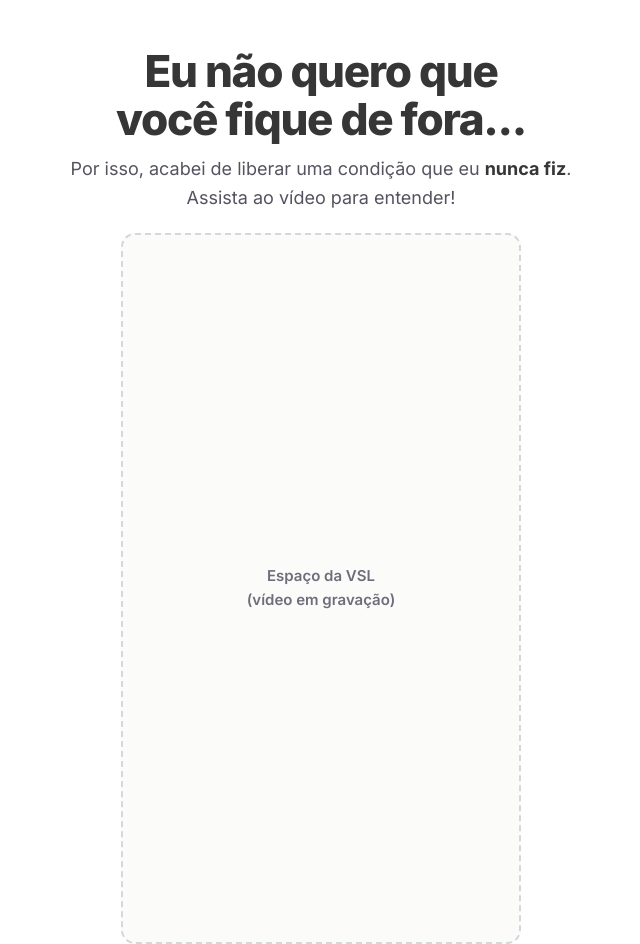
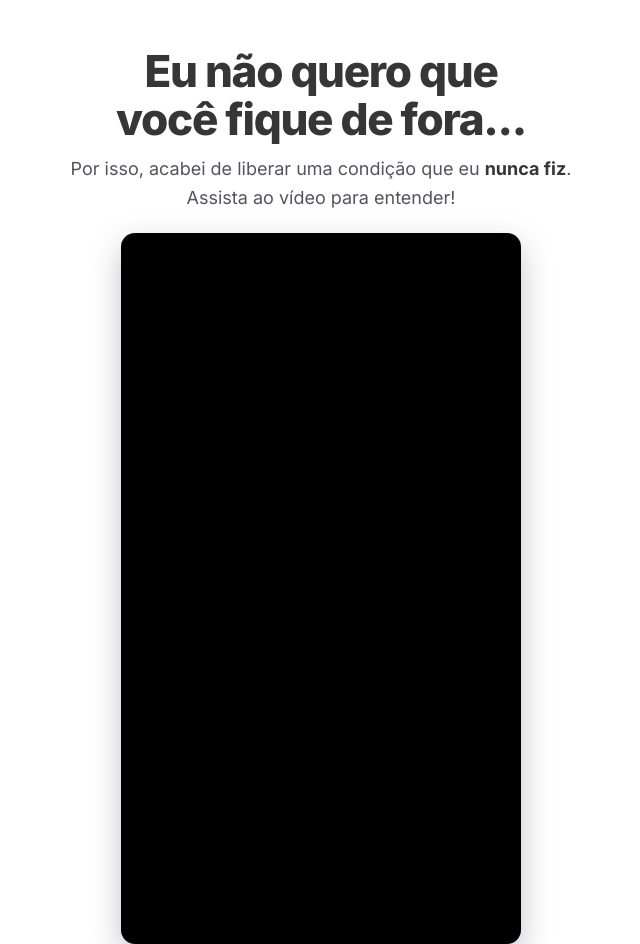
Before and after one commit to protocolotrainee/Voce-Contratado, a plain HTML site: page PCE-down/index.html in a window 1280 px wide. Shown: the top 944 px of the page, without its empty margins (319-959 px from the left). Drawn offline with Linux system fonts and the light colour scheme.

Commit message:
Add files via upload

```diff
--- a/PCE-down/index.html
+++ b/PCE-down/index.html
@@ -377,6 +377,16 @@
   <noscript><img height="1" width="1" style="display:none"
   src="https://www.facebook.com/tr?id=2066578667489577&ev=PageView&noscript=1"/></noscript>
   <!-- End Meta Pixel -->
+
+  <!-- VTurb: carregamento rápido da VSL do downsell -->
+  <script>!function(i,n){i._plt=i._plt||(n&&n.timeOrigin?n.timeOrigin+n.now():Date.now())}(window,performance);</script>
+  <link rel="preload" href="https://scripts.converteai.net/9e40ab62-4433-4966-a250-5dbca93b621c/players/6b072ce36b942a563edd5373/v4/player.js" as="script">
+  <link rel="preload" href="https://scripts.converteai.net/lib/js/smartplayer-wc/v4/smartplayer.js" as="script">
+  <link rel="preload" href="https://cdn.converteai.net/9e40ab62-4433-4966-a250-5dbca93b621c/6b072ae12e83d4daa34bd405/main.m3u8" as="fetch">
+  <link rel="dns-prefetch" href="https://cdn.converteai.net">
+  <link rel="dns-prefetch" href="https://scripts.converteai.net">
+  <link rel="dns-prefetch" href="https://images.converteai.net">
+  <link rel="dns-prefetch" href="https://license.vturb.com">
 </head>
 <body>
 
@@ -393,8 +403,8 @@
   </div>
 
   <div class="video" id="vsl">
-    <!-- ===== VTURB: cole aqui o código de incorporação do player (o <vturb-smartplayer> e o <script> que vem junto) ===== -->
-
+    <!-- ===== VTURB: VSL Downsell PCE (player 6b072ce36b942a563edd5373) ===== -->
+    <vturb-smartplayer id="vid-6b072ce36b942a563edd5373" style="display: block; margin: 0 auto; width: 100%; max-width: 400px;"><div class="vturb-player-placeholder" style="position: relative; width: 100%; padding: 177.77777777777777% 0 0; z-index: 0; background-color: black;"></div></vturb-smartplayer> <script type="text/javascript"> var s=document.createElement("script"); s.src="https://scripts.converteai.net/9e40ab62-4433-4966-a250-5dbca93b621c/players/6b072ce36b942a563edd5373/v4/player.js", s.async=!0,document.head.appendChild(s); </script>
     <!-- ===== fim do código do VTurb ===== -->
 
     <!-- Some sozinho quando o player do VTurb estiver colado acima -->
@@ -425,11 +435,11 @@
 <script>
   // ===== CONFIGURAÇÃO =====
   // Segundo da VSL em que a oferta aparece (pitch). Atualizar quando o vídeo do VTurb ficar pronto.
-  var CTA_TEMPO = 0;
-  // Links one-click da Greenn de cada opção (criar no painel e colar aqui).
+  var CTA_TEMPO = 70; // 1:10 da VSL do downsell
+  // Links one-click da Greenn de cada opção (cada oferta libera a sua turma no Club).
   var ONE_CLICK = {
-    linkedin:    "",   // Opção 1: LinkedIn feito para você
-    entrevistas: ""    // Opção 2: Treinamento para entrevistas
+    linkedin:    "https://payfast.greenn.com.br/one-click/7843",   // Opção A: LinkedIn feito (oferta 492127)
+    entrevistas: "https://payfast.greenn.com.br/one-click/7844"    // Opção B: Treinamento de entrevistas (oferta 492128)
   };
   // Para onde vai quem recusa.
   var DECLINE_URL = "https://vc.formuladaentrevista.com.br/obrigado";
```
